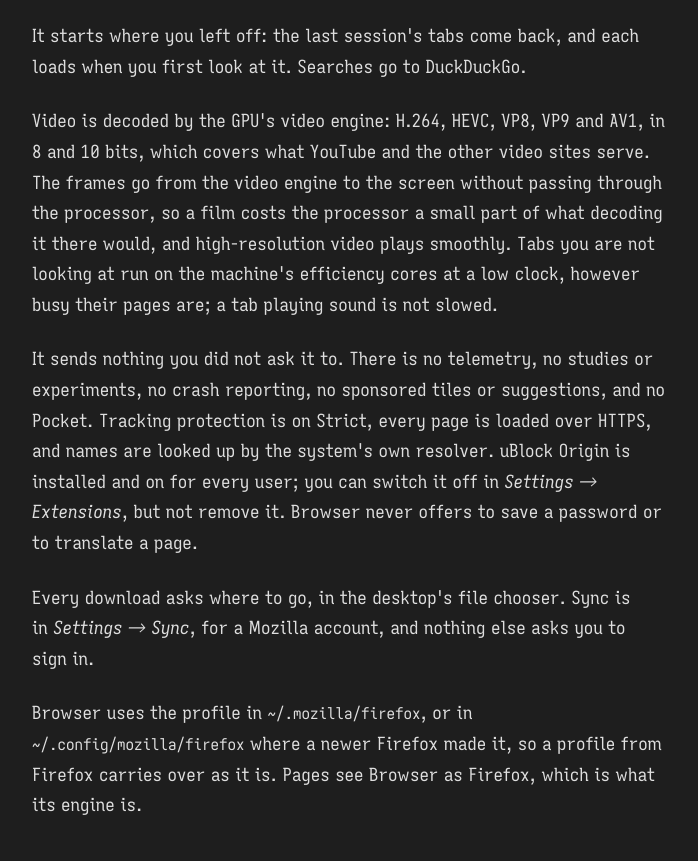
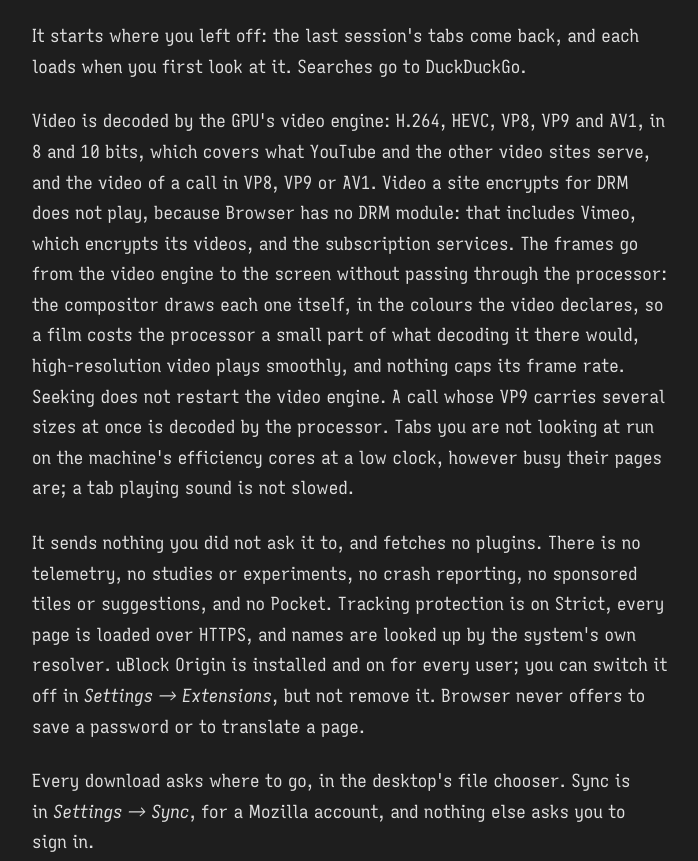
Before and after one commit to nerv-dynamics/nervlinux.github.io, a plain HTML site: page handbook/machine/desktop/index.html in a window 1280 px wide. Shown: the part 8687-9548 px from the top of the page, without its empty margins (296-994 px from the left). Drawn offline with Linux system fonts and the light colour scheme.

Commit message:
sync: handbook and releases from nerv-linux 5c35243

```diff
--- a/handbook/machine/desktop/index.html
+++ b/handbook/machine/desktop/index.html
@@ -302,8 +302,8 @@ v u 1</pre>
 <p>Browser is the web browser that comes with the desktop: <code>browser</code> from a terminal, <em>Browser</em> in the launcher. It is built from Firefox's source, so pages work as they do in Firefox, and it runs on Nerv's own C library and allocator. It is not called Firefox, because Mozilla's name and logos belong to Mozilla's own builds.</p>
 <p>It follows the desktop's <a href="#light-and-dark">light or dark</a> scheme in Myelin's colours, and pages are shown in the same scheme; an open window changes when the shell does. About Browser opens over the window it came from. The window is two rows: the tabs, ending in the window's buttons, and the address bar with back, forward, reload, downloads and the extensions menu. Toolbars hide only in fullscreen. The interface is set in Ashinoko, and so is any page that does not choose its own fonts. A new tab is a blank page with the cursor in the address bar.</p>
 <p>It starts where you left off: the last session's tabs come back, and each loads when you first look at it. Searches go to DuckDuckGo.</p>
-<p>Video is decoded by the GPU's video engine: H.264, HEVC, VP8, VP9 and AV1, in 8 and 10 bits, which covers what YouTube and the other video sites serve. The frames go from the video engine to the screen without passing through the processor, so a film costs the processor a small part of what decoding it there would, and high-resolution video plays smoothly. Tabs you are not looking at run on the machine's efficiency cores at a low clock, however busy their pages are; a tab playing sound is not slowed.</p>
-<p>It sends nothing you did not ask it to. There is no telemetry, no studies or experiments, no crash reporting, no sponsored tiles or suggestions, and no Pocket. Tracking protection is on Strict, every page is loaded over HTTPS, and names are looked up by the system's own resolver. uBlock Origin is installed and on for every user; you can switch it off in <em>Settings → Extensions</em>, but not remove it. Browser never offers to save a password or to translate a page.</p>
+<p>Video is decoded by the GPU's video engine: H.264, HEVC, VP8, VP9 and AV1, in 8 and 10 bits, which covers what YouTube and the other video sites serve, and the video of a call in VP8, VP9 or AV1. Video a site encrypts for DRM does not play, because Browser has no DRM module: that includes Vimeo, which encrypts its videos, and the subscription services. The frames go from the video engine to the screen without passing through the processor: the compositor draws each one itself, in the colours the video declares, so a film costs the processor a small part of what decoding it there would, high-resolution video plays smoothly, and nothing caps its frame rate. Seeking does not restart the video engine. A call whose VP9 carries several sizes at once is decoded by the processor. Tabs you are not looking at run on the machine's efficiency cores at a low clock, however busy their pages are; a tab playing sound is not slowed.</p>
+<p>It sends nothing you did not ask it to, and fetches no plugins. There is no telemetry, no studies or experiments, no crash reporting, no sponsored tiles or suggestions, and no Pocket. Tracking protection is on Strict, every page is loaded over HTTPS, and names are looked up by the system's own resolver. uBlock Origin is installed and on for every user; you can switch it off in <em>Settings → Extensions</em>, but not remove it. Browser never offers to save a password or to translate a page.</p>
 <p>Every download asks where to go, in the desktop's file chooser. Sync is in <em>Settings → Sync</em>, for a Mozilla account, and nothing else asks you to sign in.</p>
 <p>Browser uses the profile in <code>~/.mozilla/firefox</code>, or in <code>~/.config/mozilla/firefox</code> where a newer Firefox made it, so a profile from Firefox carries over as it is. Pages see Browser as Firefox, which is what its engine is.</p>
 <h2 id="files" class="section-title">Files</h2>
```
Also changed, not shown: 1 other file.
